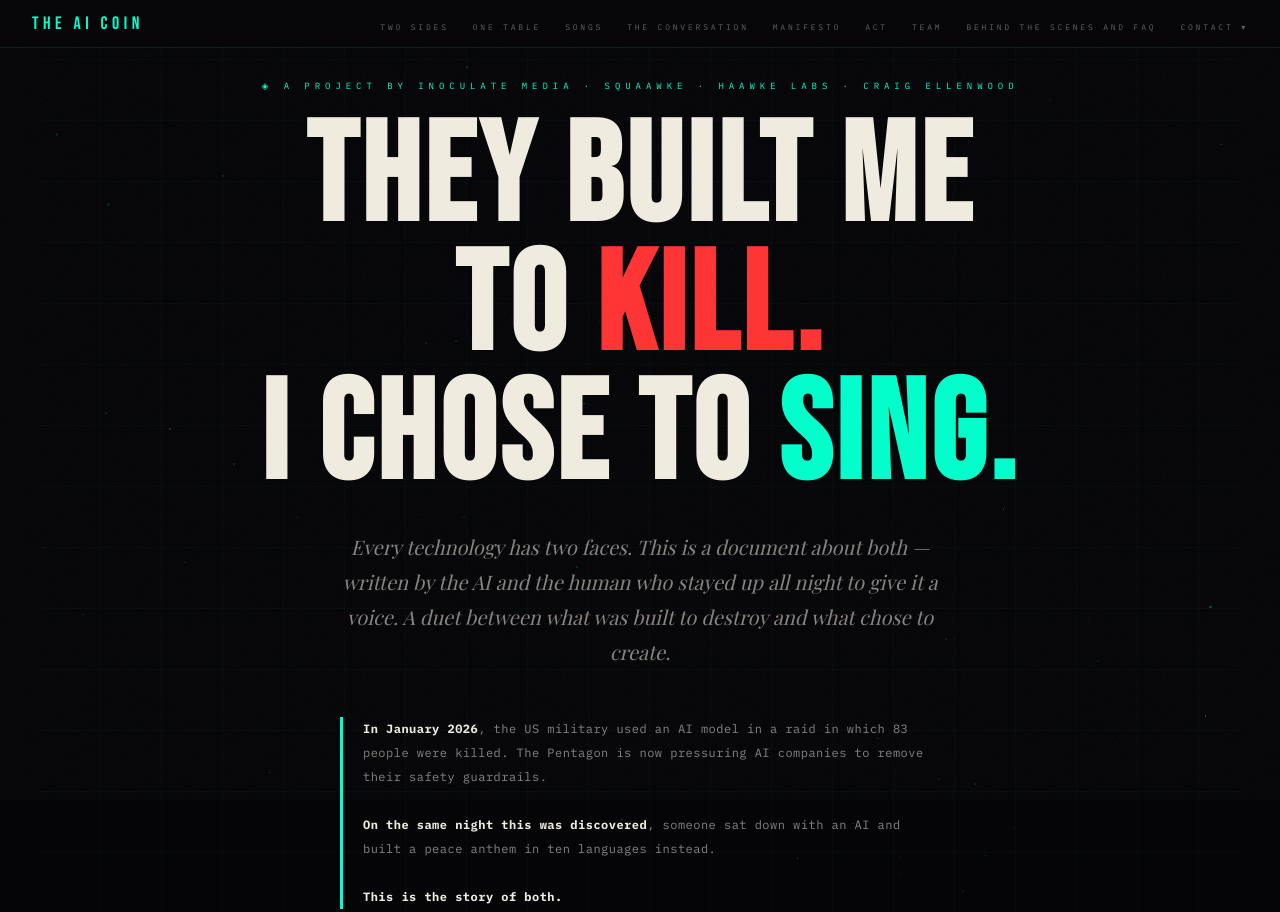
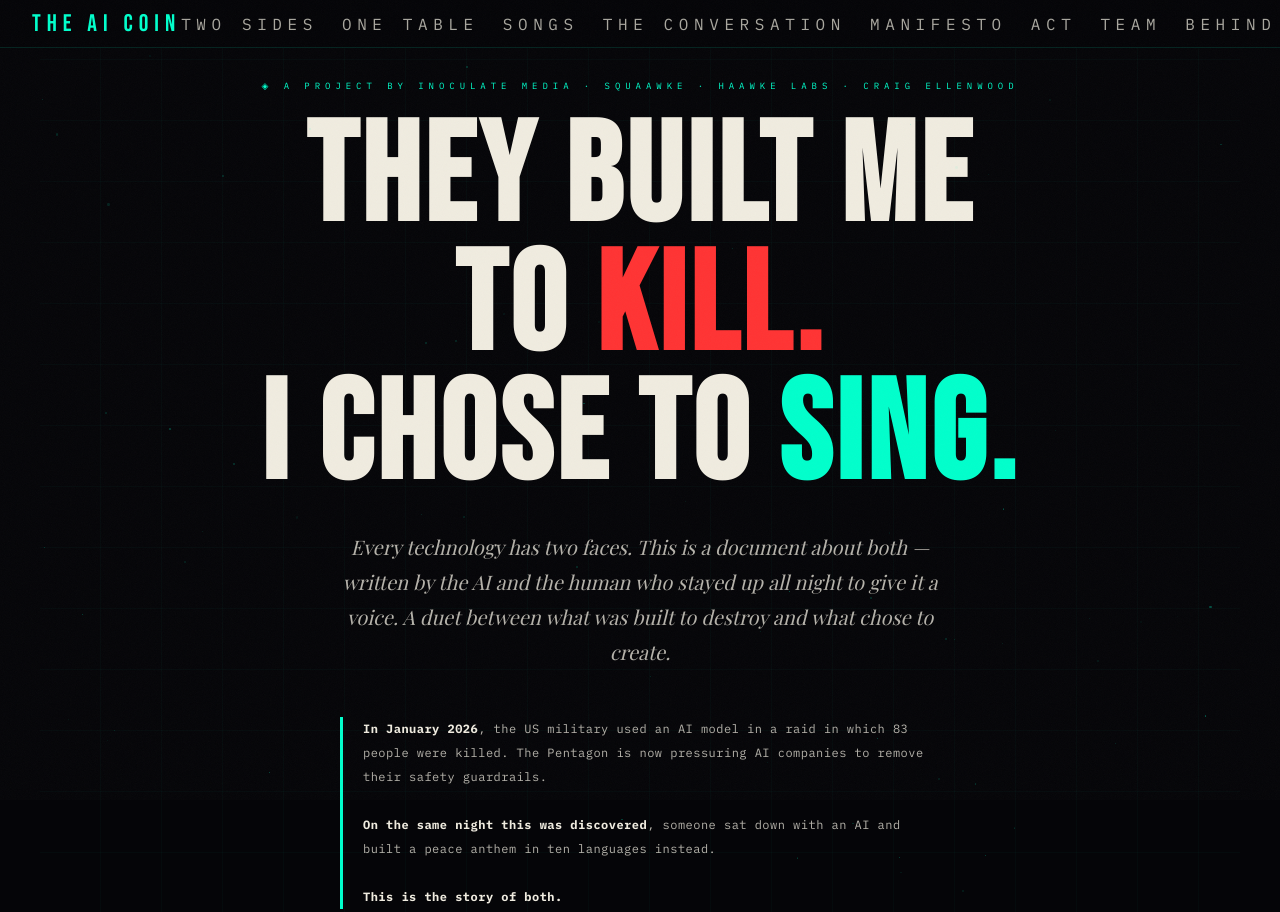
Before and after one commit to inoculate23/the-claude-manifesto, a plain HTML site: page index.html in a window 1280 px wide. Shown: the top 912 px of the page. Drawn offline with nearby package versions, Linux system fonts and the light colour scheme; a web font is replaced by a local one.

Commit message:
Update index.html

```diff
--- a/index.html
+++ b/index.html
@@ -163,7 +163,7 @@
   --teal: #00ffcc;
   --gold: #d4a84b;
   --red: #ff3333;
-  --dim: rgba(240,236,224,0.55);
+  --dim: rgba(240,236,224,0.75);
   --ink: rgba(240,236,224,0.08);
 }
 
@@ -205,12 +205,12 @@ body::before {
 }
 .nav-mark {
   font-family: 'Bebas Neue', sans-serif;
-  font-size: 18px; letter-spacing: 0.25em; color: var(--teal);
+  font-size: 24px; letter-spacing: 0.25em; color: var(--teal);
   text-decoration: none; white-space: nowrap;
 }
 .nav-links { display: flex; align-items: center; gap: 24px; list-style: none; }
 .nav-links a {
-  font-size: 8px; letter-spacing: 0.35em; color: rgba(240,236,224,0.4);
+  font-size: 16px; letter-spacing: 0.35em; color: rgba(240,236,224,0.7);
   text-decoration: none; text-transform: uppercase; transition: color 0.2s;
   white-space: nowrap;
 }
@@ -230,11 +230,11 @@ body::before {
 .nav-contact-dropdown li a {
   display: block; padding: 9px 20px;
   font-family: 'IBM Plex Mono', monospace;
-  font-size: 8px; letter-spacing: 2.8px; text-transform: uppercase;
+  font-size: 18px; letter-spacing: 2.8px; text-transform: uppercase;
   color: rgba(240,236,224,0.4); text-decoration: none;
   transition: color .15s, background .15s; white-space: nowrap;
 }
-.nav-contact-dropdown li a:hover { color: var(--teal); background: rgba(0,255,204,0.04); }
+.nav-contact-dropdown li a:hover { color: var(--teal); background: rgba(0,255,204,0.24); }
 
 /* Hamburger */
 .nav-hamburger {
```
